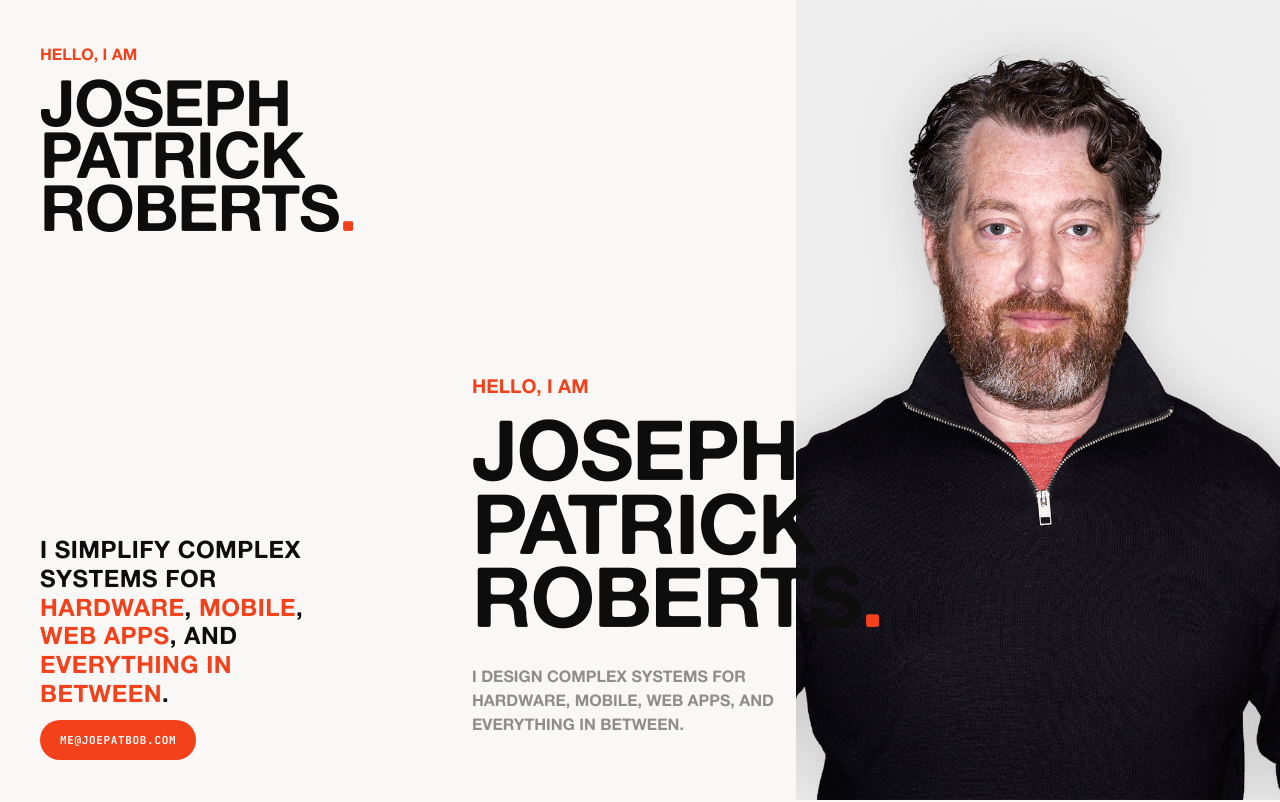
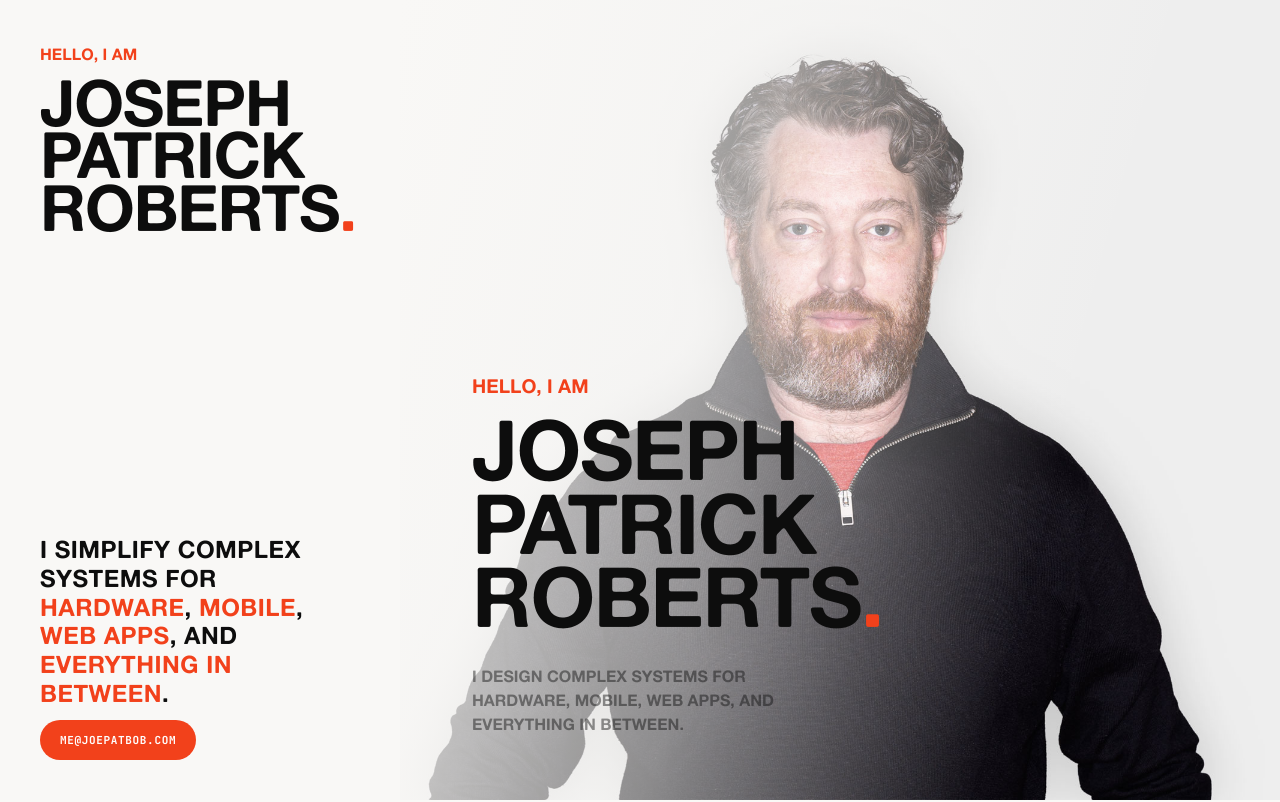
Before and after one commit to joepatbob-ux/joepatbob_Portfolio, a Next.js app: page / in a window 1280 px wide. Shown: the top 802 px of the page. Built offline with nearby package versions, Linux system fonts and the light colour scheme; a web font is replaced by a local one.

Commit message:
Refactor Hero component to use Next.js Image for full-bleed portrait and improve readability with a scrim overlay. Adjust styles for better layout and responsiveness.

```diff
--- a/components/Hero.tsx
+++ b/components/Hero.tsx
@@ -1,12 +1,12 @@
 // components/Hero.tsx
 'use client'
 
+import Image from 'next/image'
 import { useTheme } from '@/components/ThemeProvider'
 
 // The hero section is 100vh.
 // The sidebar reads the hero height to calculate scroll thresholds.
-// Portrait photo fills the right half.
-// Left side: eyebrow + name stack.
+// Full-bleed portrait behind copy; scrim keeps type readable on both themes.
 // The name in the sidebar mirrors this and blurs out as user scrolls.
 
 const PORTRAIT_LIGHT = '/images/PortraitLight_MG_3496.jpg'
@@ -30,33 +30,46 @@ export function Hero() {
         backgroundColor: 'var(--color-paper)',
       }}
     >
-      {/* Portrait — right half; light / dark assets from /public/images */}
-      <div style={{
-        position: 'absolute',
-        right: 0,
-        top: 0,
-        width: '55%',
-        height: '100%',
-        overflow: 'hidden',
-      }}>
-        <img
+      {/* Full-bleed portrait (within content area next to fixed sidebar) */}
+      <div
+        style={{
+          position: 'absolute',
+          inset: 0,
+          zIndex: 0,
+        }}
+      >
+        <Image
           src={portraitSrc}
           alt="Joseph Patrick Roberts"
+          fill
+          priority
+          sizes="(min-width: 901px) calc(100vw - 400px), 100vw"
           style={{
-            width: '100%',
-            height: '100%',
             objectFit: 'cover',
             objectPosition: 'center top',
           }}
         />
       </div>
 
+      {/* Readability scrim — follows light/dark paper */}
+      <div
+        aria-hidden
+        style={{
+          position: 'absolute',
+          inset: 0,
+          zIndex: 1,
+          pointerEvents: 'none',
+          background:
+            'linear-gradient(105deg, var(--color-paper) 0%, color-mix(in srgb, var(--color-paper) 55%, transparent) 42%, transparent 72%)',
+        }}
+      />
+
       {/* Left content */}
       <div style={{
         position: 'relative',
-        zIndex: 1,
+        zIndex: 2,
         padding: '0 0 64px 72px',
-        maxWidth: '45%',
+        maxWidth: 'min(560px, 92%)',
       }}>
         {/* Eyebrow — "Hello, I am" in accent */}
         <p style={{
```
